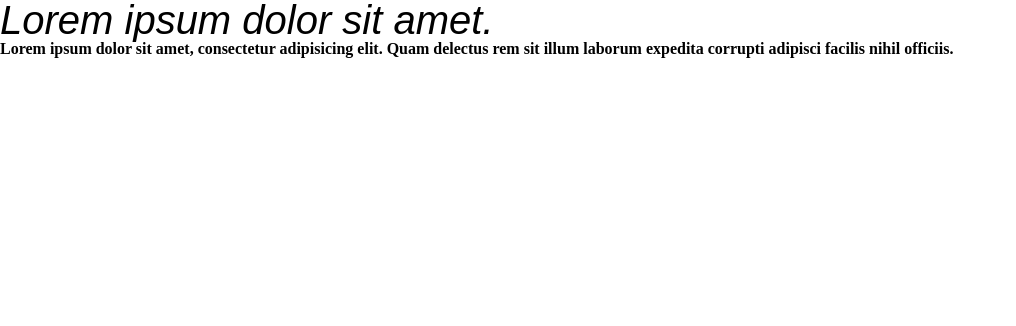
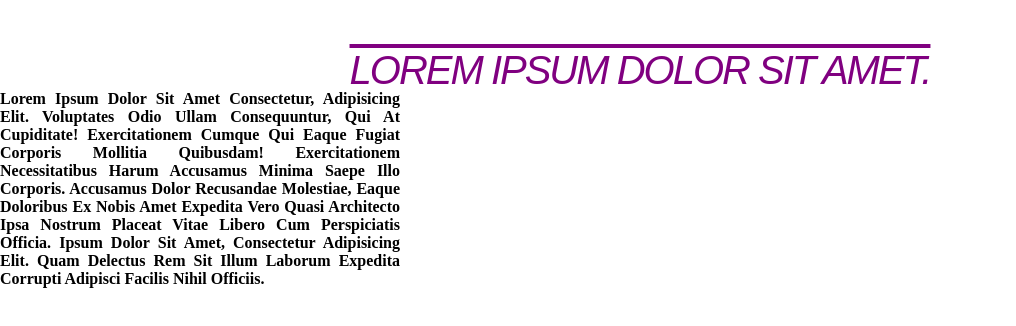
Before and after one commit to geemio/CoursFrontEnd, a plain HTML site: page index.html in a window 1280 px wide. Shown: the whole page, without its empty margins (0-1016 px from the left). Drawn offline with Linux system fonts and the light colour scheme.

Commit message:
proprietes des tesxtes

```diff
--- a/index.html
+++ b/index.html
@@ -9,6 +9,6 @@
 </head>
 <body>
     <h1> Lorem ipsum dolor sit amet.</h1>
-    <p>Lorem ipsum dolor sit amet, consectetur adipisicing elit. Quam delectus rem sit illum laborum expedita corrupti adipisci facilis nihil officiis.</p>
+    <p>Lorem ipsum dolor sit amet consectetur, adipisicing elit. Voluptates odio ullam consequuntur, qui at cupiditate! Exercitationem cumque qui eaque fugiat corporis mollitia quibusdam! Exercitationem necessitatibus harum accusamus minima saepe illo corporis. Accusamus dolor recusandae molestiae, eaque doloribus ex nobis amet expedita vero quasi architecto ipsa nostrum placeat vitae libero cum perspiciatis officia. ipsum dolor sit amet, consectetur adipisicing elit. Quam delectus rem sit illum laborum expedita corrupti adipisci facilis nihil officiis.</p>
 </body>
 </html>
--- a/style.css
+++ b/style.css
@@ -13,11 +13,22 @@ h1
     line-height: 1;
     font-family: sans-serif; */
     margin: 0;
+    margin-top: 50px;
     font: italic 100 40px / 1 sans-serif;
+    color: purple;
+    /* background: #333; */
+    text-align: center;
+    text-transform: uppercase;
+    text-decoration: overline;
+    letter-spacing: -2px;
 }
 
 p
 {
     font-weight: 800;
     margin: 0;
+    width: 400px;
+    text-align: justify;
+    text-transform: capitalize;
+    /* white-space: nowrap; */
 }
```
